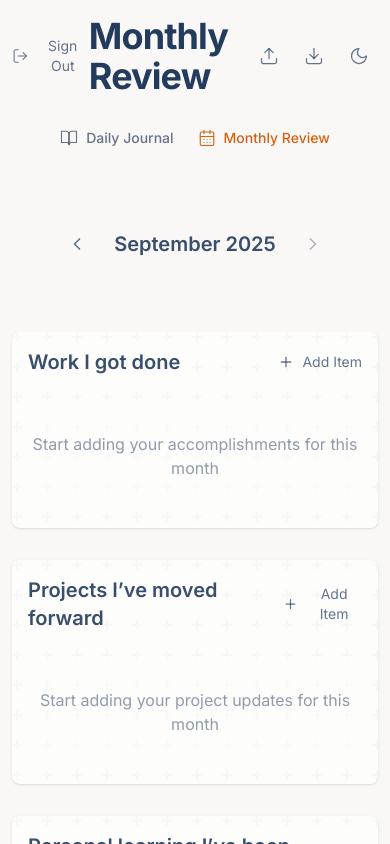
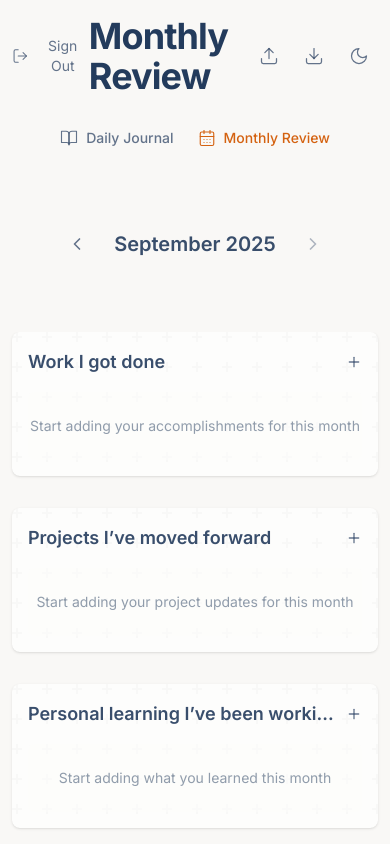
Before and after one commit to morhendos/quick-journal-app, a Next.js app: page /monthly in a window 390 px wide. Built offline with nearby package versions, Linux system fonts and the light colour scheme.

Commit message:
feat: optimize MonthlyList for mobile devices

```diff
--- a/src/components/monthly/MonthlyList.tsx
+++ b/src/components/monthly/MonthlyList.tsx
@@ -6,6 +6,7 @@ import { AutoResizeTextarea } from '@/components/common/AutoResizeTextarea';
 import { useMonthlyList } from '@/hooks/useMonthlyList';
 import { ActionButtons, HeaderButton } from './MonthlyListButtons';
 import { MonthlyListItem } from './MonthlyListItem';
+import { cn } from '@/lib/utils';
 
 interface MonthlyListProps<T extends BaseItem> {
   title: string;
@@ -58,10 +59,10 @@ export function MonthlyList<T extends BaseItem>({
   if (!mounted) {
     return (
       <div className="space-y-4">
-        <div className="flex items-center justify-between mb-6">
-          <h2 className="text-xl sm:text-2xl font-semibold text-ink/90 journal-heading">{title}</h2>
+        <div className="flex items-center justify-between mb-4 sm:mb-6">
+          <h2 className="text-lg sm:text-xl font-semibold text-ink/90 journal-heading truncate pr-2">{title}</h2>
         </div>
-        <div className="text-center py-8 text-ink/50 bg-paper/50 rounded-md">
+        <div className="text-center py-6 sm:py-8 text-ink/50 bg-paper/50 rounded-md text-sm sm:text-base">
           Loading...
         </div>
       </div>
@@ -70,12 +71,12 @@ export function MonthlyList<T extends BaseItem>({
 
   return (
     <div className="space-y-4">
-      <div className="flex items-center justify-between mb-6">
-        <h2 className="text-xl sm:text-2xl font-semibold text-ink/90 journal-heading">{title}</h2>
+      <div className="flex items-center justify-between mb-4 sm:mb-6">
+        <h2 className="text-lg sm:text-xl font-semibold text-ink/90 journal-heading truncate pr-2">{title}</h2>
         {!isAdding && addItem && (
-          <HeaderButton onClick={startAdding}>
-            <Plus size={16} />
-            <span>Add Item</span>
+          <HeaderButton onClick={startAdding} className="shrink-0">
+            <Plus size={16} className="sm:mr-1" />
+            <span className="hidden sm:inline">Add Item</span>
           </HeaderButton>
         )}
       </div>
@@ -88,18 +89,20 @@ export function MonthlyList<T extends BaseItem>({
             onSave={handleAddItem}
             onCancel={cancelAdding}
             placeholder={placeholder}
-            className="flex-1"
+            className="flex-1 text-sm sm:text-base"
             autoFocus
           />
-          <ActionButtons
-            onSave={handleAddItem}
-            onCancel={cancelAdding}
-            disabled={!newItem.trim()}
-          />
+          <div className="shrink-0">
+            <ActionButtons
+              onSave={handleAddItem}
+              onCancel={cancelAdding}
+              disabled={!newItem.trim()}
+            />
+          </div>
         </div>
       )}
 
-      <ul className="space-y-3">
+      <ul className="space-y-2 sm:space-y-3">
         {items.map(item => (
           <MonthlyListItem
             key={item.id}
@@ -116,7 +119,7 @@ export function MonthlyList<T extends BaseItem>({
       </ul>
 
       {items.length === 0 && !isAdding && (
-        <div className="text-center py-8 text-ink/50 bg-paper/50 rounded-md">
+        <div className="text-center py-6 sm:py-8 text-ink/50 bg-paper/50 rounded-md text-sm sm:text-base">
           {emptyMessage}
         </div>
       )}
```
